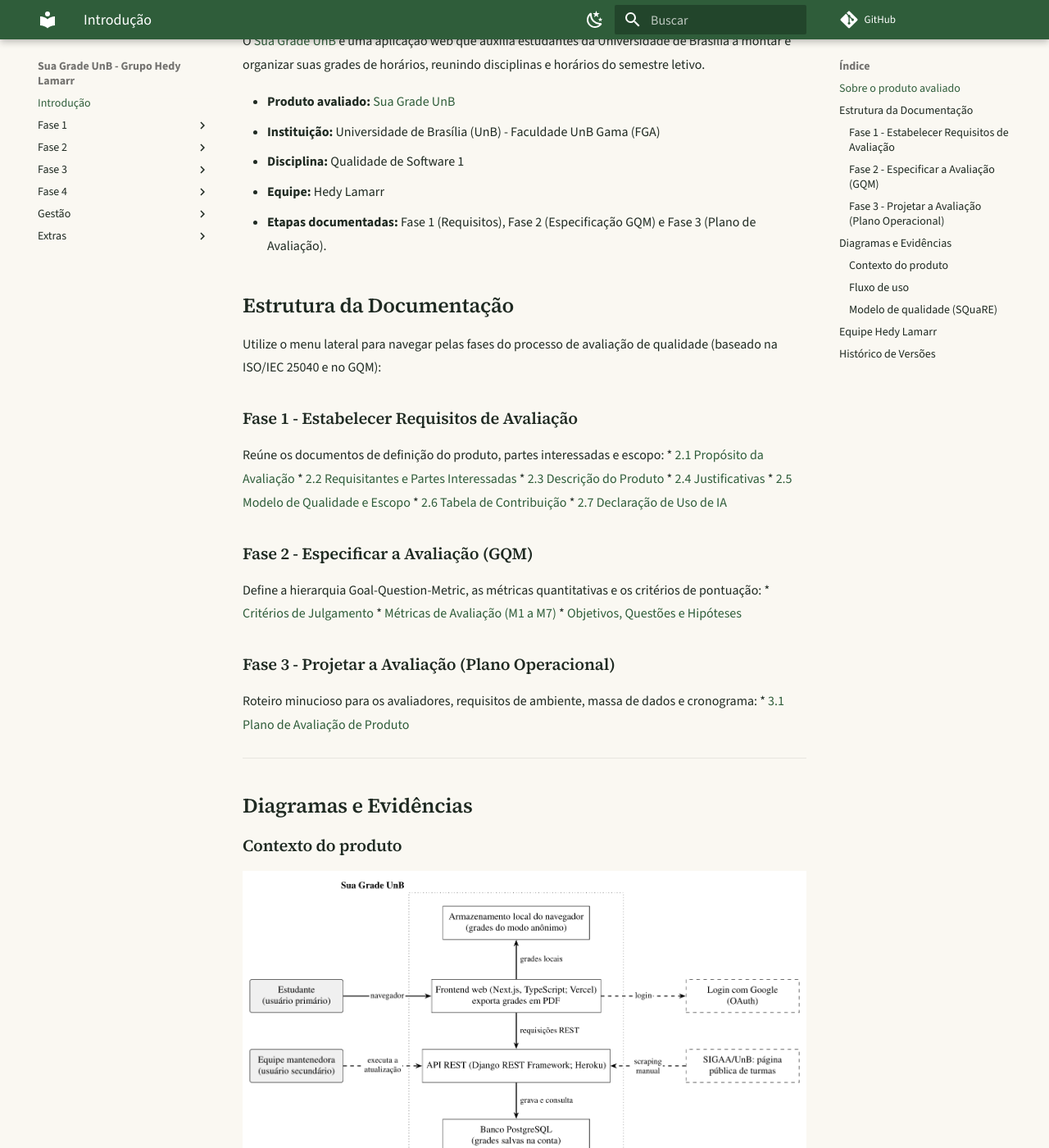
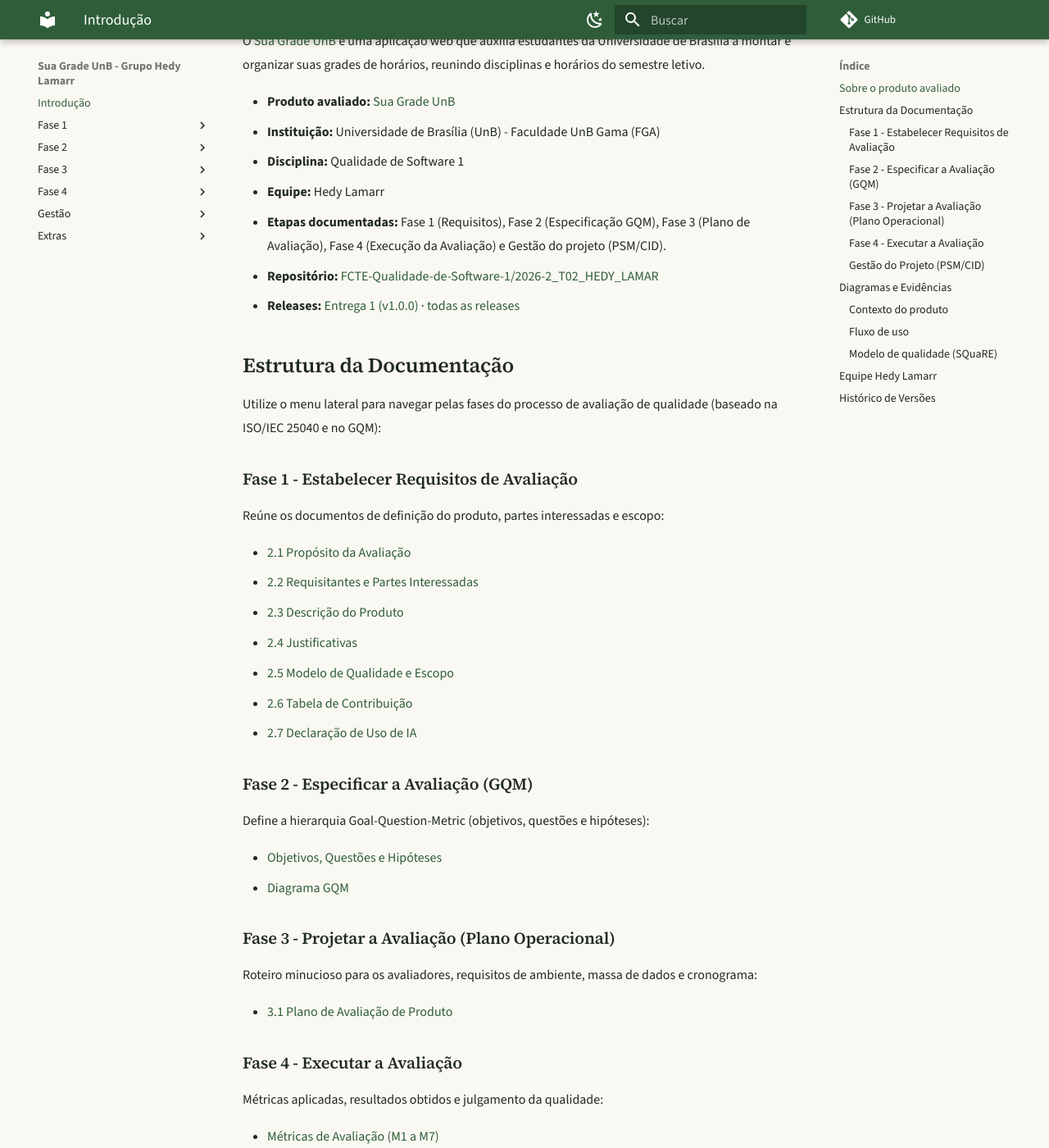
Before and after one commit to FCTE-Qualidade-de-Software-1/2026-2_T02_HEDY_LAMAR, an MkDocs documentation site: the page built from docs/index.md, in a window 1280 px wide and 1400 px high, scrolled down 521 px. Shown: the whole window at 82% size. Built offline with MkDocs 1.6.1 and Material for MkDocs 9.7.7, drawn with Linux system fonts in a browser that asks for light colours; comment, search, counter and statistics services are not loaded; some of the changed text lies outside the part shown.

Commit message:
docs: corrige links da home e rodape do site (Fase 4 e Gestao)
- mkdocs.yml: mantem a configuracao atual e remove a copia antiga
  duplicada no inicio do arquivo; adiciona versao e data no rodape
- Pagina inicial: links de Metricas e Criterios para fase-4/, secoes
  Fase 4 e Gestao, links para o repositorio e as releases, listas
  exibidas corretamente, versao 1.3 no historico
- Diagrama GQM e Objetivos: links corrigidos

```diff
--- a/docs/index.md
+++ b/docs/index.md
@@ -12,7 +12,9 @@ O [Sua Grade UnB](https://suagradeunb.com.br/) é uma aplicação web que auxili
 - **Instituição:** Universidade de Brasília (UnB) - Faculdade UnB Gama (FGA)
 - **Disciplina:** Qualidade de Software 1
 - **Equipe:** Hedy Lamarr
-- **Etapas documentadas:** Fase 1 (Requisitos), Fase 2 (Especificação GQM) e Fase 3 (Plano de Avaliação).
+- **Etapas documentadas:** Fase 1 (Requisitos), Fase 2 (Especificação GQM), Fase 3 (Plano de Avaliação), Fase 4 (Execução da Avaliação) e Gestão do projeto (PSM/CID).
+- **Repositório:** [FCTE-Qualidade-de-Software-1/2026-2_T02_HEDY_LAMAR](https://github.com/FCTE-Qualidade-de-Software-1/2026-2_T02_HEDY_LAMAR)
+- **Releases:** [Entrega 1 (v1.0.0)](https://github.com/FCTE-Qualidade-de-Software-1/2026-2_T02_HEDY_LAMAR/releases/tag/v1.0.0) · [todas as releases](https://github.com/FCTE-Qualidade-de-Software-1/2026-2_T02_HEDY_LAMAR/releases)
 
 ## Estrutura da Documentação
 
@@ -20,6 +22,7 @@ Utilize o menu lateral para navegar pelas fases do processo de avaliação de qu
 
 ### Fase 1 - Estabelecer Requisitos de Avaliação
 Reúne os documentos de definição do produto, partes interessadas e escopo:
+
 * [2.1 Propósito da Avaliação](fase-1/proposito.md)
 * [2.2 Requisitantes e Partes Interessadas](fase-1/requisitantes.md)
 * [2.3 Descrição do Produto](fase-1/produto.md)
@@ -29,14 +32,27 @@ Reúne os documentos de definição do produto, partes interessadas e escopo:
 * [2.7 Declaração de Uso de IA](fase-1/uso-da-ia.md)
 
 ### Fase 2 - Especificar a Avaliação (GQM)
-Define a hierarquia Goal-Question-Metric, as métricas quantitativas e os critérios de pontuação:
-* [Critérios de Julgamento](fase-2/criterios.md)
-* [Métricas de Avaliação (M1 a M7)](fase-2/Metricas.md)
+Define a hierarquia Goal-Question-Metric (objetivos, questões e hipóteses):
+
 * [Objetivos, Questões e Hipóteses](fase-2/objetivos.md)
+* [Diagrama GQM](fase-2/diagrama-gqm.md)
 
 ### Fase 3 - Projetar a Avaliação (Plano Operacional)
 Roteiro minucioso para os avaliadores, requisitos de ambiente, massa de dados e cronograma:
+
 * [3.1 Plano de Avaliação de Produto](fase-3/plano-avaliacao.md)
+
+### Fase 4 - Executar a Avaliação
+Métricas aplicadas, resultados obtidos e julgamento da qualidade:
+
+* [Métricas de Avaliação (M1 a M7)](fase-4/Metricas.md)
+* [Critérios de Julgamento](fase-4/criterios.md)
+
+### Gestão do Projeto (PSM/CID)
+Acompanhamento do projeto nas categorias Calendário e Progresso, Recursos e Custos e Desempenho dos Processos:
+
+* [Visão geral do PSM/CID](gestao/PSM.md)
+* [Decisões de gestão](gestao/decisoes.md)
 
 ---
 
@@ -76,6 +92,7 @@ As contribuições detalhadas por atividade estão registradas na [Tabela de Con
 | 1.0 | 23/10/2026 | Organização da apresentação do repositório, inclusão de navegação para os documentos da Fase 1, links para diagramas e evidências. | Grupo Hedy Lamarr |
 | 1.1 | 26/10/2026 | Inclusão de diagramas GQM e detalhamento das métricas da Fase 2. | Cauã Clemente e Pablo Rodrigues |
 | 1.2 | 06/11/2026 | Inclusão do Plano de Avaliação da Fase 3 (métodos, massa de dados e repetibilidade) e atualização da navegação. | Cauã Clemente |
+| 1.3 | 15/11/2026 | Inclusão da Fase 4 e da Gestão (PSM/CID) na página inicial, correção dos links para Métricas e Critérios e da exibição das listas, links para o repositório e as releases, e versão e data no rodapé. | Cauã Clemente |
 
 ---
 
--- a/mkdocs.yml
+++ b/mkdocs.yml
@@ -1,94 +1,7 @@
 site_name: Sua Grade UnB - Grupo Hedy Lamarr
 site_url: https://fcte-qualidade-de-software-1.github.io/2026-2_T02_HEDY_LAMAR/
 repo_url: https://github.com/FCTE-Qualidade-de-Software-1/2026-2_T02_HEDY_LAMAR
-
-theme:
-  name: material
-  language: pt-BR
-  font:
-    text: Source Sans 3
-    code: Source Code Pro
-  palette:
-    - media: "(prefers-color-scheme: light)"
-      scheme: default
-      primary: green
-      accent: light green
-      toggle:
-        icon: material/weather-night
-        name: Mudar para o modo escuro
-    - media: "(prefers-color-scheme: dark)"
-      scheme: slate
-      primary: green
-      accent: light green
-      toggle:
-        icon: material/weather-sunny
-        name: Mudar para o modo claro
-  features:
-    - navigation.top
-    - navigation.footer
-    - toc.follow
-
-markdown_extensions:
-  - admonition
-  - pymdownx.superfences:
-      custom_fences:
-        - name: mermaid
-          class: mermaid
-          format: !!python/name:pymdownx.superfences.fence_code_format
-
-extra_css:
-  - stylesheets/mkdocs.css
-
-markdown_extensions:
-  - pymdownx.superfences:
-      custom_fences:
-        - name: mermaid
-          class: mermaid
-          format: !!python/name:pymdownx.superfences.fence_code_format
-  - pymdownx.arithmatex:
-      generic: true
-  - tables
-  - admonition
-  - toc:
-      permalink: true
-
-nav:
-  - Introdução: index.md
-  - Fase 1:
-      - 2.1 Propósito da Avaliação: fase-1/proposito.md
-      - 2.2 Requisitantes e Partes Interessadas: fase-1/requisitantes.md
-      - 2.3 Descrição do Produto: fase-1/produto.md
-      - 2.4 Justificativas: fase-1/justificativas.md
-      - 2.5 Modelo de Qualidade e Escopo: fase-1/modelo.md
-      - 2.6 Tabela de Contribuição: fase-1/contribuicao.md
-      - 2.7 Uso de Inteligência Artificial: fase-1/uso-da-ia.md
-
-  - Fase 2:
-      - Critérios: fase-2/criterios.md
-      - Métricas: fase-2/Metricas.md
-      - Objetivos: fase-2/objetivos.md
-      - Diagrama GQM: fase-2/diagrama-gqm.md
-
-  - Gestão:
-      - Visão geral do PSM/CID: gestao/PSM.md
-      - Métrica 1 - Antecedência:
-          - Método: gestao/metrica-1-metodo.md
-          - Resultados e análise: gestao/metrica-1-resultados.md
-      - Métrica 2 - Commits:
-          - Método: gestao/metrica-2-metodo.md
-          - Resultados e análise: gestao/metrica-2-resultados.md
-      - Métrica 3 - Pull Requests:
-          - Método: gestao/metrica-3-metodo.md
-          - Resultados e análise: gestao/metrica-3-resultados.md
-      - Decisões de gestão: gestao/decisoes.md
-
-  - Fase 3:
-      - 3.1 Plano de Avaliação: fase-3/plano-avaliacao.md
-
-
-site_name: Sua Grade UnB - Grupo Hedy Lamarr
-site_url: https://fcte-qualidade-de-software-1.github.io/2026-2_T02_HEDY_LAMAR/
-repo_url: https://github.com/FCTE-Qualidade-de-Software-1/2026-2_T02_HEDY_LAMAR
+copyright: Grupo Hedy Lamarr · Qualidade de Software 1 (UnB/FGA) · Site versão 1.3 · Atualizado em 15/11/2026
 
 theme:
   name: material
```
Also changed, not shown: docs/fase-2/diagrama-gqm.md (+1 -1 lines), docs/fase-2/objetivos.md (+1 -1 lines).
